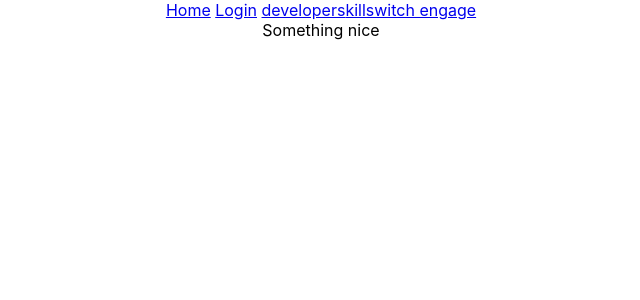
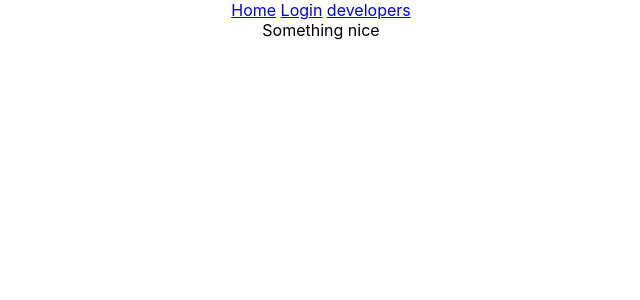
Before and after one commit to Svdbroek/codersnetwork, a React (Create React App) app: page / in a window 1280 px wide. Shown: the top 300 px of the page, without its empty margins (319-959 px from the left). Built offline with nearby package versions, Linux system fonts and the light colour scheme.

Commit message:
removed delete link from toolbar so you can't delete your account by accident

```diff
--- a/src/components/Toolbar.js
+++ b/src/components/Toolbar.js
@@ -8,7 +8,7 @@ class Toolbar extends Component {
                 <Link to="/">Home</Link> <span></span>
                 {!this.props.login.profile?  <Link to="/login">Login</Link>: <span>{this.props.login.profile.name}</span>}
                <span></span> <Link to="/developers">developers</Link>
-<Link to="/delete">killswitch engage</Link>
+
             </div>
         )
     }
```
